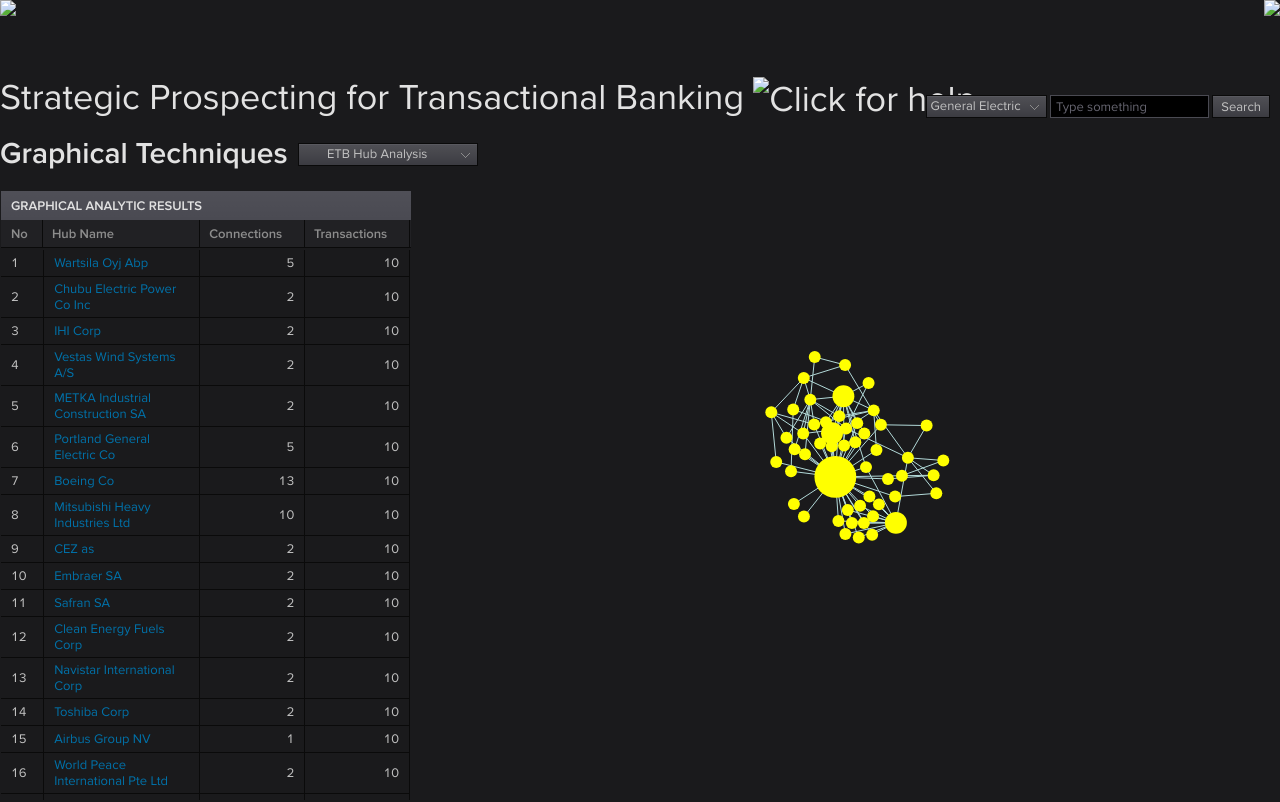
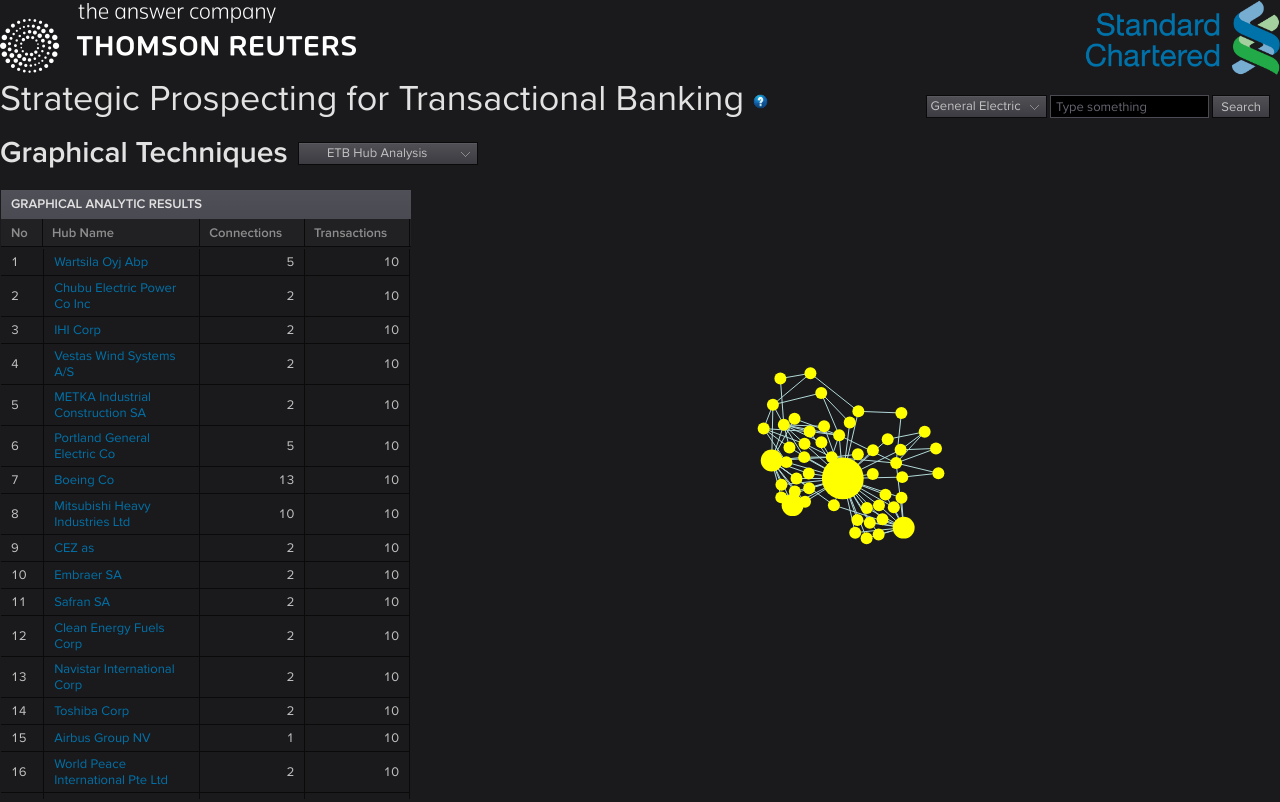
Before and after one commit to erictham/scb, a plain HTML site: page index.html in a window 1280 px wide. Drawn offline with nearby package versions, Linux system fonts and the light colour scheme.

Commit message:
Pointed to new images folder

```diff
--- a/index.html
+++ b/index.html
@@ -26,10 +26,10 @@
 <body onload="takeAction();">
   <header>
     <div class="group">
-      <img src= "imgs/tr_logo.png" align="top">
-      <img class="scb-logo" src="imgs/scb-logo.png">
+      <img src= "images/tr_logo.png" align="top">
+      <img class="scb-logo" src="images/scb-logo.png">
     </div>
-    <h1 class="title">Strategic Prospecting for Transactional Banking <img id="helpIcon" src="imgs/help-question.png" title="Click for help" onClick="toggleDiv('help');"></h1>
+    <h1 class="title">Strategic Prospecting for Transactional Banking <img id="helpIcon" src="images/help-question.png" title="Click for help" onClick="toggleDiv('help');"></h1>
     <div class="action-panel">
       <select id="organizationsSelect"></select>
       <input id="search" placeholder="Type something" value="">
@@ -61,7 +61,7 @@
       </table-->
     </div>
     <div id="help" class="panel_off">
-      <img class="close-button" src="imgs/close.png" style="float: right;" onClick="toggleDiv('help');"/>
+      <img class="close-button" src="images/close.png" style="float: right;" onClick="toggleDiv('help');"/>
       <p>This is a Proof of Concept and a prototype for Standard Chartered Bank</p>
       <ul>
 		<li> 1. The first is to identify key hub and spokes in a transactional network through graphical analytical techniques.
@@ -81,7 +81,7 @@
     </div>
     <div id="faq" class="panel_off">
       <div id="close_faq">
-        <img src="imgs/close.png" onClick="toggleDiv('faq');"/>
+        <img src="images/close.png" onClick="toggleDiv('faq');"/>
       </div>
       <dl>
         <dt>Proof of Concept for Standard Chartered Bank</dt>
```
